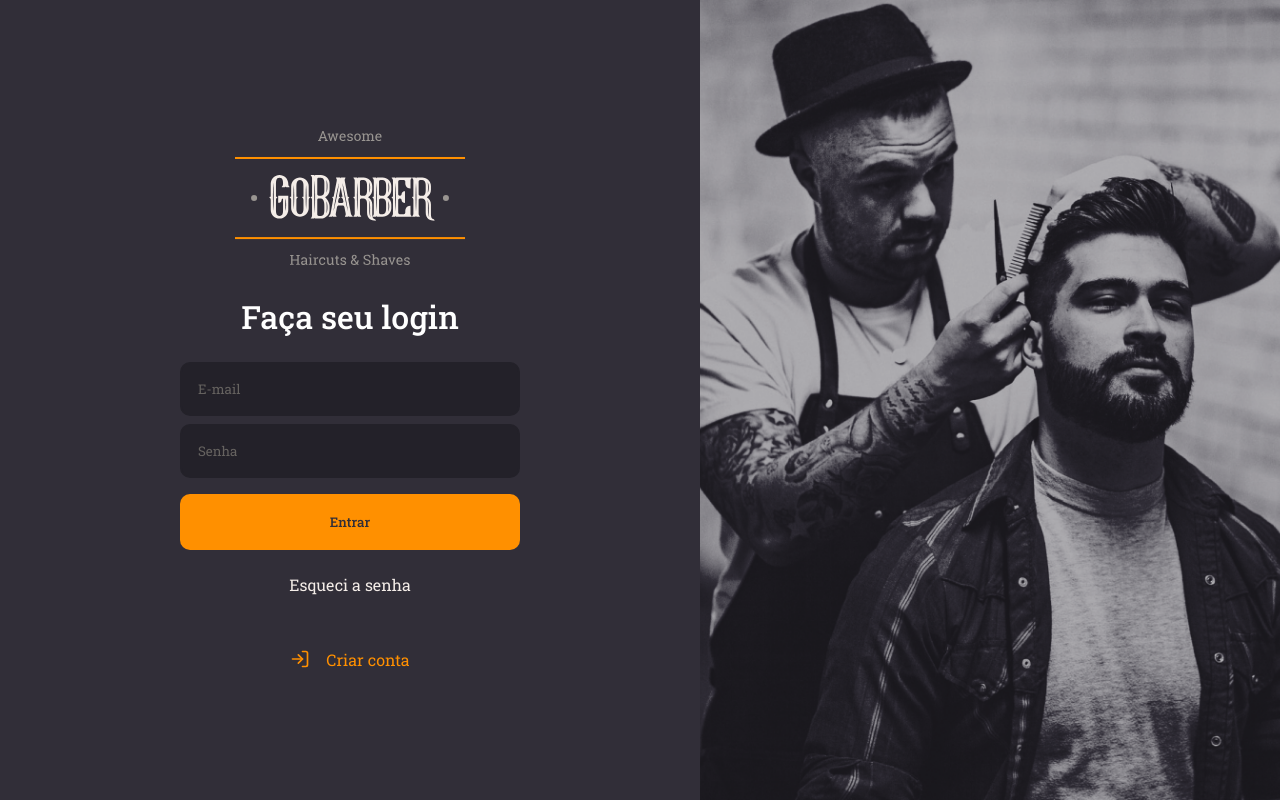
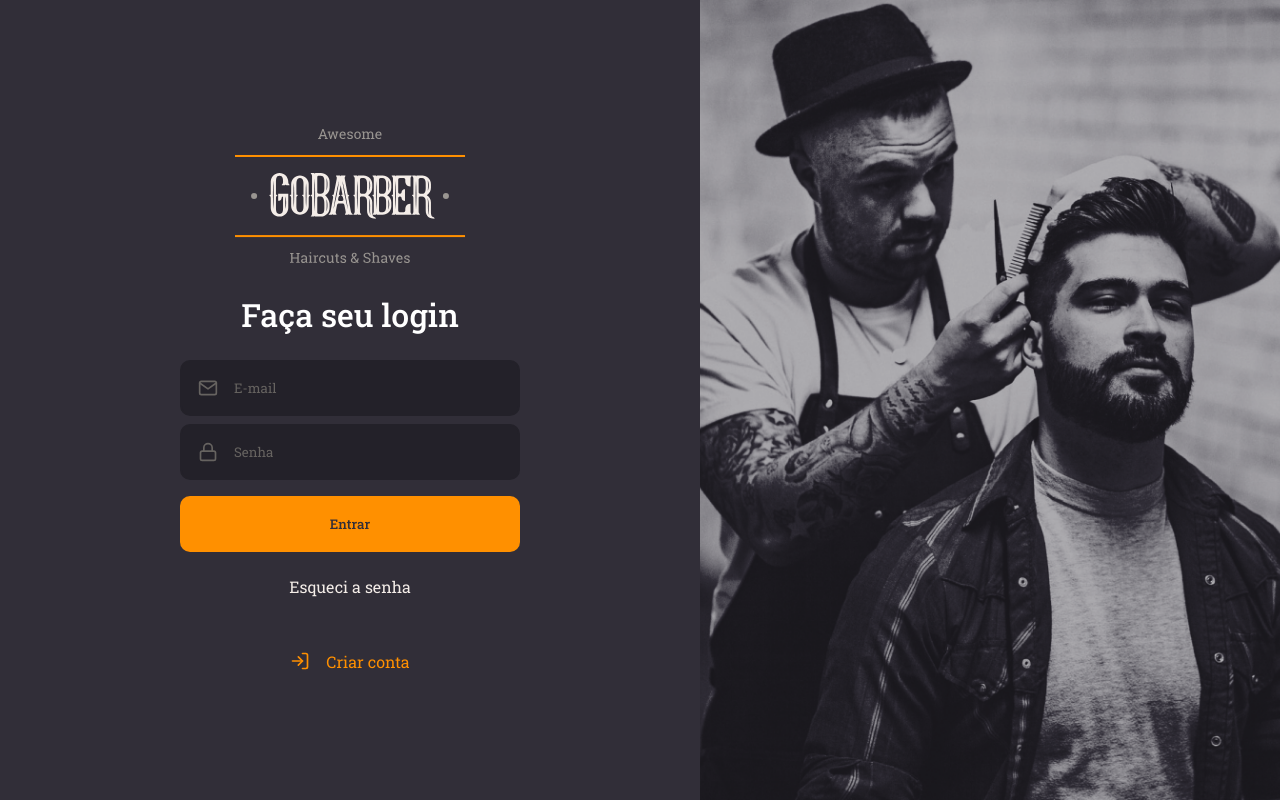
Before and after one commit to lsm-5/NewGoBarber-FrontWeb, a React (Create React App) app: page / in a window 1280 px wide. Built offline with nearby package versions, Linux system fonts and the light colour scheme.

Commit message:
refactor: component button and input

```diff
--- /dev/null
+++ b/src/components/Button/index.tsx
@@ -0,0 +1,13 @@
+import React, { ButtonHTMLAttributes } from 'react';
+
+import { Container } from './styles';
+
+type ButtonProps = ButtonHTMLAttributes<HTMLButtonElement>;
+
+const Input: React.FC<ButtonProps> = ({ children, ...rest }) => (
+  <Container type="button" {...rest}>
+    {children}
+  </Container>
+);
+
+export default Input;
--- /dev/null
+++ b/src/components/Button/styles.ts
@@ -0,0 +1,19 @@
+import styled from 'styled-components';
+import { shade } from 'polished';
+
+export const Container = styled.button`
+  background: #ff9000;
+  height: 56px;
+  border-radius: 10px;
+  border: 0;
+  padding: 0 16px;
+  color: #312e38;
+  width: 100%;
+  font-weight: 500;
+  margin-top: 16px;
+  transition: background-color 0.2s;
+
+  &:hover {
+    background: ${shade(0.2, '#ff9000')};
+  }
+`;
--- /dev/null
+++ b/src/components/Input/index.tsx
@@ -0,0 +1,18 @@
+import React, { InputHTMLAttributes, Component } from 'react';
+import { IconBaseProps } from 'react-icons';
+
+import { Container } from './styles';
+
+interface InputProps extends InputHTMLAttributes<HTMLInputElement> {
+  name: string;
+  icon: React.ComponentType<IconBaseProps>;
+}
+
+const Input: React.FC<InputProps> = ({ icon: Icon, ...rest }) => (
+  <Container>
+    {Icon && <Icon size={20} />}
+    <input {...rest} />
+  </Container>
+);
+
+export default Input;
--- /dev/null
+++ b/src/components/Input/styles.ts
@@ -0,0 +1,32 @@
+import styled from 'styled-components';
+
+export const Container = styled.div`
+  background: #232129;
+  border-radius: 10px;
+  border: 2px solid #232129;
+  padding: 16px;
+  width: 100%;
+  color: #666360;
+
+  display: flex;
+  align-items: center;
+
+  & + div {
+    margin-top: 8px;
+  }
+
+  input {
+    flex: 1;
+    background: transparent;
+    border: 0;
+    color: #f4ede8;
+
+    &::placeholder {
+      color: #666360;
+    }
+  }
+
+  svg {
+    margin-right: 16px;
+  }
+`;
--- a/src/pages/SignIn/index.tsx
+++ b/src/pages/SignIn/index.tsx
@@ -1,5 +1,8 @@
 import React from 'react';
-import { FiLogIn } from 'react-icons/fi';
+import { FiLogIn, FiMail, FiLock } from 'react-icons/fi';
+
+import Input from '../../components/Input';
+import Button from '../../components/Button';
 
 import logoImg from '../../assets/logo.svg';
 import { Container, Content, Background } from './styles';
@@ -12,11 +15,16 @@
       <form>
         <h1>Faça seu login</h1>
 
-        <input placeholder="E-mail" />
+        <Input name="E-mail" icon={FiMail} placeholder="E-mail" />
 
-        <input type="password" placeholder="Senha" />
+        <Input
+          name="password"
+          icon={FiLock}
+          type="password"
+          placeholder="Senha"
+        />
 
-        <button type="submit">Entrar</button>
+        <Button type="submit">Entrar</Button>
 
         <a href="easdsa">Esqueci a senha</a>
       </form>
--- a/src/pages/SignIn/styles.ts
+++ b/src/pages/SignIn/styles.ts
@@ -26,40 +26,6 @@
 
     h1 {
       margin-bottom: 24px;
-    }
-
-    input {
-      background: #232129;
-      border-radius: 10px;
-      border: 2px solid #232129;
-      padding: 16px;
-      width: 100%;
-      color: #f4ede8;
-
-      &::placeholder {
-        color: #666360;
-      }
-
-      & + input {
-        margin-top: 8px;
-      }
-    }
-
-    button {
-      background: #ff9000;
-      height: 56px;
-      border-radius: 10px;
-      border: 0;
-      padding: 0 16px;
-      color: #312e38;
-      width: 100%;
-      font-weight: 500;
-      margin-top: 16px;
-      transition: background-color 0.2s;
-
-      &:hover {
-        background: ${shade(0.2, '#ff9000')};
-      }
     }
 
     a {
```
Also changed, not shown: .eslintrc.json.
